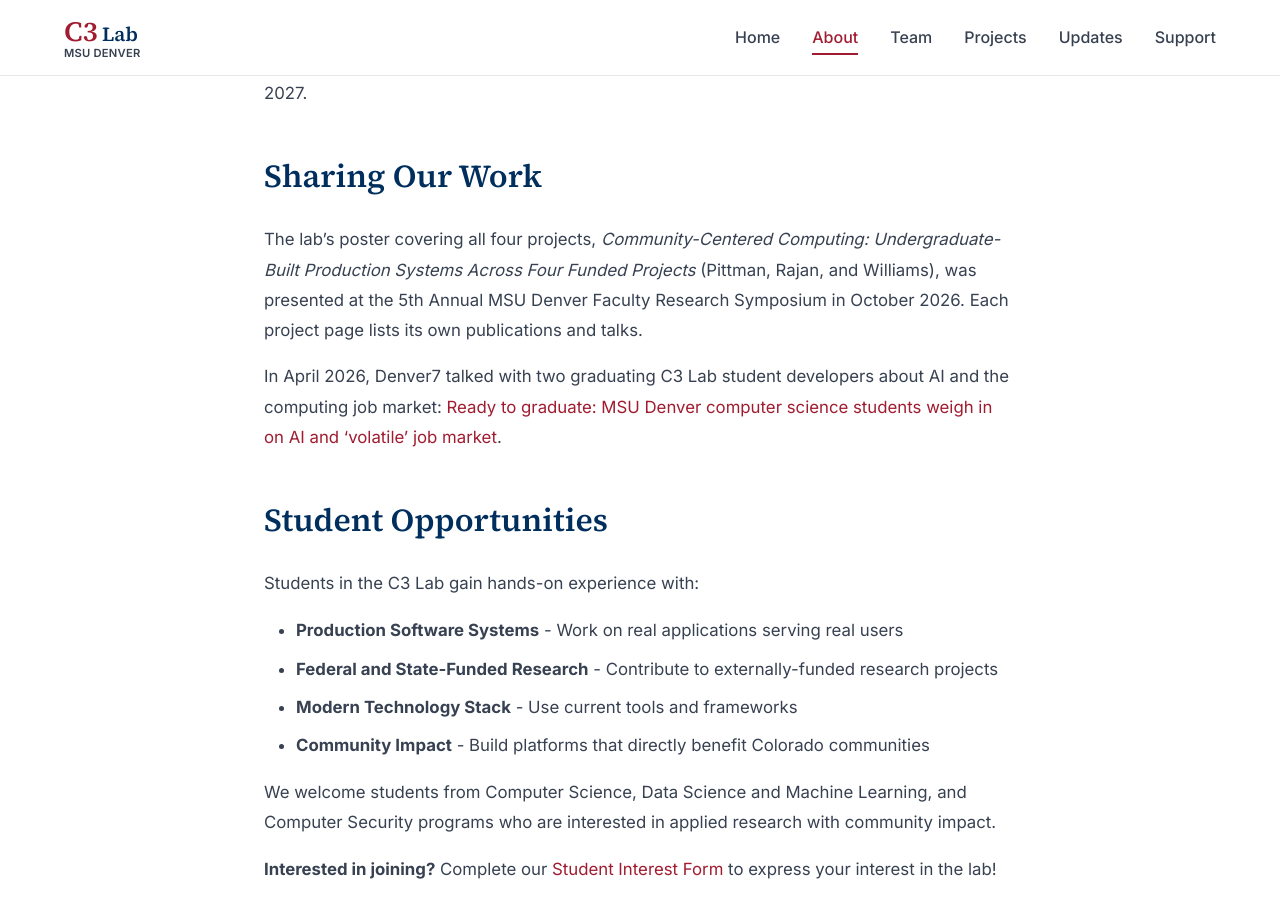
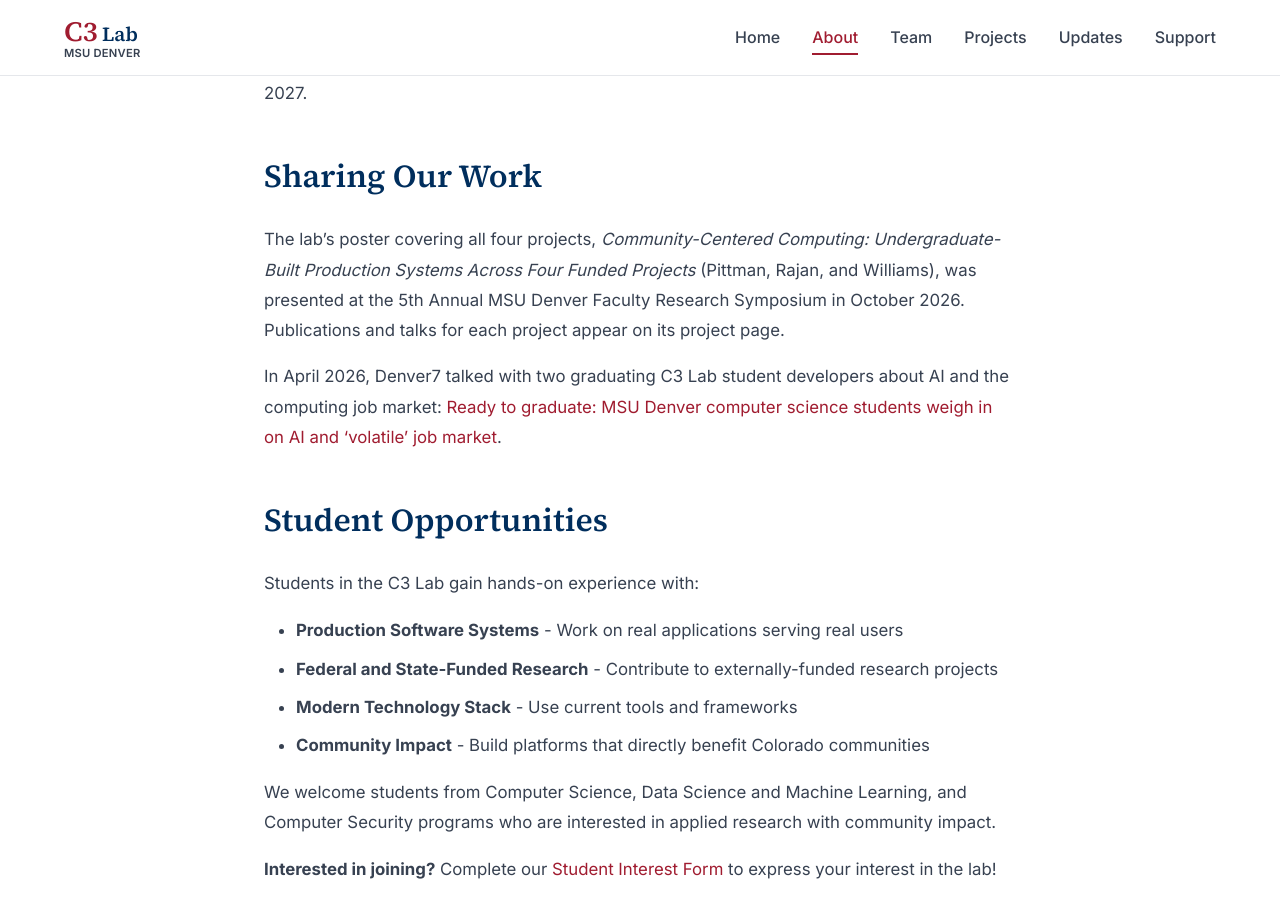
Before and after one commit to msu-denver/c3-lab, a Jekyll site: the page built from about.md, in a window 1280 px wide and 900 px high, scrolled down 1808 px. Built offline with Jekyll 4.4.1, drawn with Linux system fonts in a browser that asks for light colours.

Commit message:
content: fix review findings in support, about and the Hub page
- support.md: restore the verb agreement broken by the em dash
  rewrite ("and gives them hands-on experience").
- about.md: say publications and talks appear on each project's page,
  without implying every project has them.
- sustainability-hub.md: make Publications and Posters its own h2 so
  the citation list no longer reads as a live feature.

Co-Authored-By: Claude Opus 5.5 <noreply@anthropic.com>

```diff
--- a/about.md
+++ b/about.md
@@ -40,7 +40,7 @@ Live since fall 2026, P2Hub coordinates MSU Denver's peer support programs in on
 
 ## Sharing Our Work
 
-The lab's poster covering all four projects, *Community-Centered Computing: Undergraduate-Built Production Systems Across Four Funded Projects* (Pittman, Rajan, and Williams), was presented at the 5th Annual MSU Denver Faculty Research Symposium in October 2026. Each project page lists its own publications and talks.
+The lab's poster covering all four projects, *Community-Centered Computing: Undergraduate-Built Production Systems Across Four Funded Projects* (Pittman, Rajan, and Williams), was presented at the 5th Annual MSU Denver Faculty Research Symposium in October 2026. Publications and talks for each project appear on its project page.
 
 In April 2026, Denver7 talked with two graduating C3 Lab student developers about AI and the computing job market: [Ready to graduate: MSU Denver computer science students weigh in on AI and 'volatile' job market](https://www.denver7.com/follow-up/ready-to-graduate-msu-denver-computer-science-students-weigh-in-on-ai-and-volatile-job-market).
 
```
Also changed, not shown: _projects/sustainability-hub.md (+1 -1 lines), support.md (+1 -1 lines).
